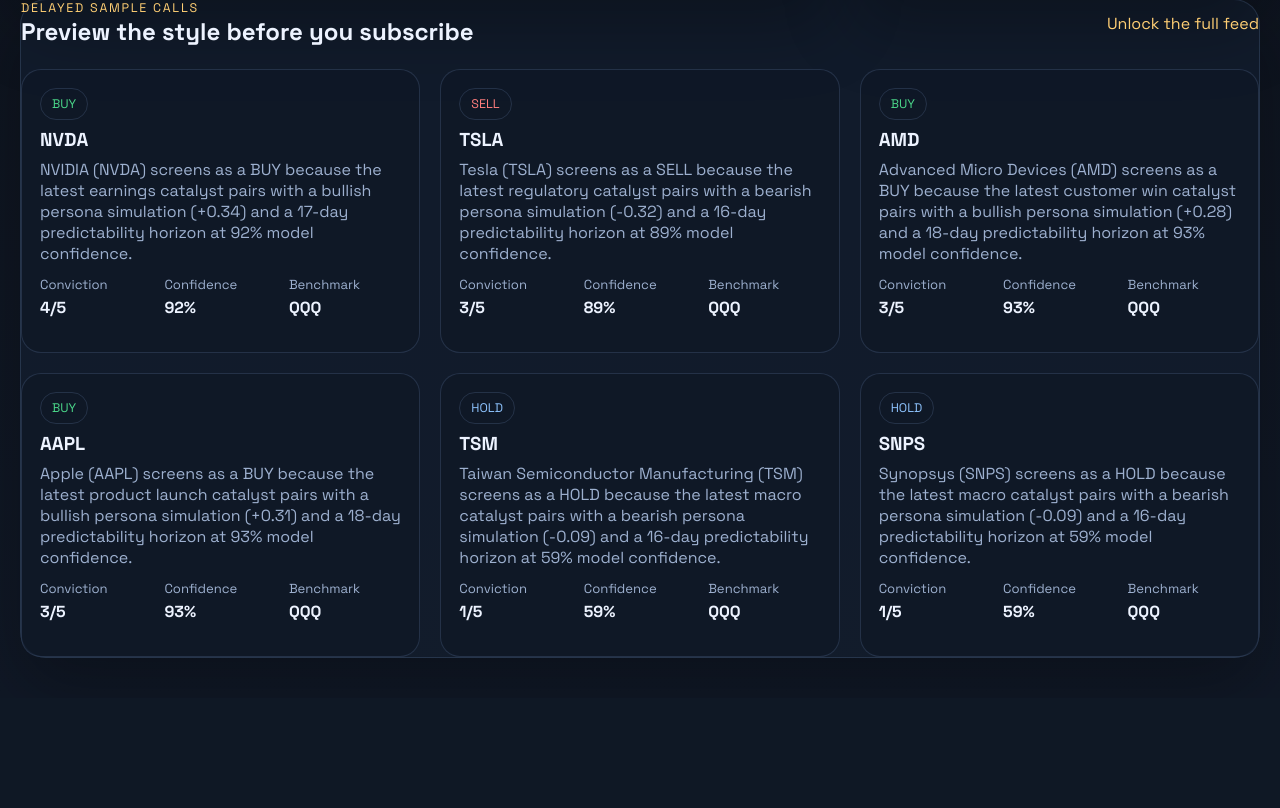
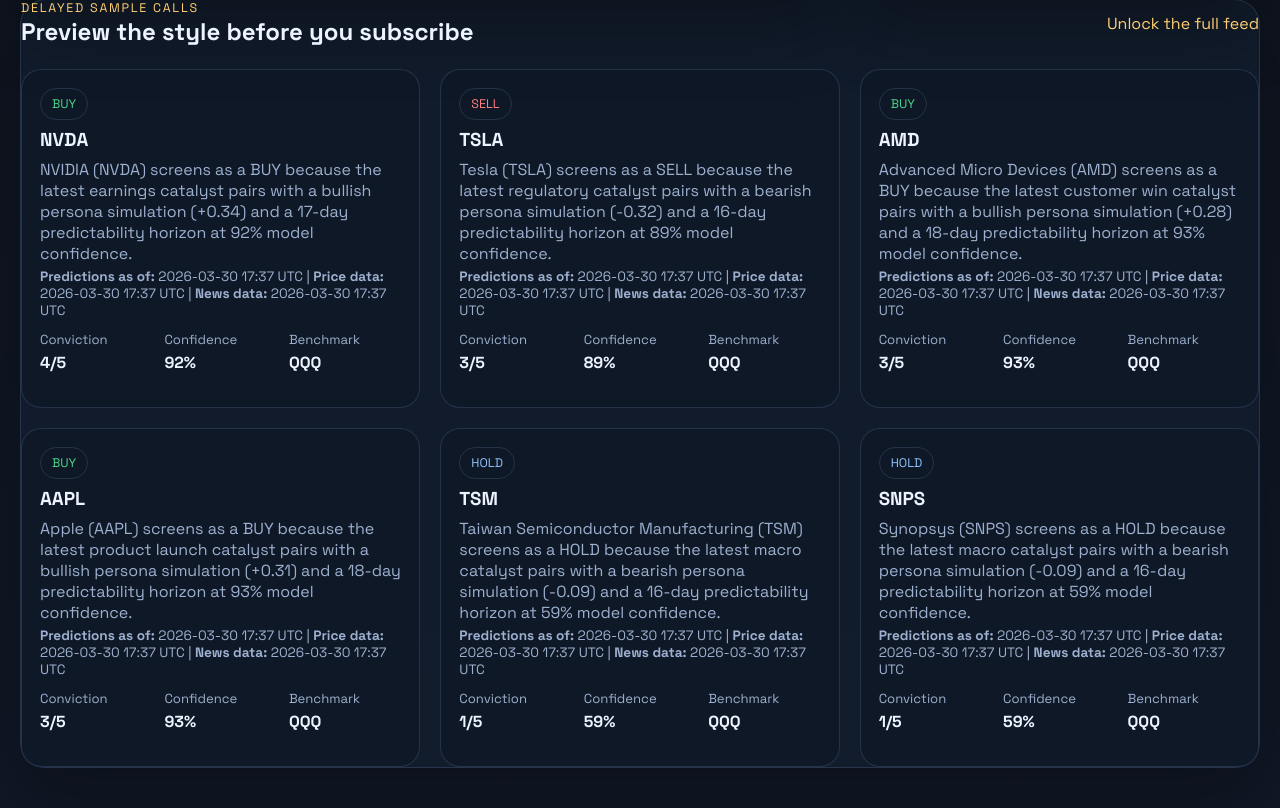
Before and after one commit to tahseen137/market-reaction-forecaster, a FastAPI app: page / in a window 1280 px wide. Shown: the part 724-1532 px from the top of the page. Before the commit the page ends 1382 px from the top, so only its background shows below. Run offline with FastAPI, Linux system fonts and the light colour scheme; data comes from the database, SQL or seed files in the repository; parts of the project's set-up code (start-up, migrations or seed data) failed here and were passed over; some libraries are stand-ins or nearby versions.

Commit message:
Add visible timestamps to dashboard and landing page
- Display 'Predictions as of', 'Price data', and 'News data' timestamps
- Timestamps show on landing page preview cards and dashboard feed
- Matches format already used in recommendation detail view
- Backend already provides these timestamps via RecommendationFeedEntry schema

```diff
--- a/app/templates/app.html
+++ b/app/templates/app.html
@@ -58,9 +58,9 @@
           {% if item.horizon_ranges and item.horizon_ranges|length > 0 %}
             Horizons: {% for h in item.horizon_ranges %}{{ h.horizon_days }}d{% if not loop.last %}, {% endif %}{% endfor %}
           {% endif %}
-          {% if item.generated_at %} | Predictions as of {{ item.generated_at.strftime("%m/%d %H:%M UTC") }}{% endif %}
-          {% if item.price_snapshot_at %} | Price data: {{ item.price_snapshot_at.strftime("%m/%d %H:%M UTC") }}{% endif %}
-          {% if item.news_snapshot_at %} | News data: {{ item.news_snapshot_at.strftime("%m/%d %H:%M UTC") }}{% endif %}
+          {% if item.generated_at %} | <strong>Predictions as of:</strong> {{ item.generated_at.strftime("%m/%d %H:%M UTC") }}{% endif %}
+          {% if item.price_snapshot_at %} | <strong>Price data:</strong> {{ item.price_snapshot_at.strftime("%m/%d %H:%M UTC") }}{% endif %}
+          {% if item.news_snapshot_at %} | <strong>News data:</strong> {{ item.news_snapshot_at.strftime("%m/%d %H:%M UTC") }}{% endif %}
         </p>
         <dl class="mini-metrics">
           <div><dt>Conviction</dt><dd>{{ item.conviction_score }}/5</dd></div>
--- a/app/templates/landing.html
+++ b/app/templates/landing.html
@@ -67,6 +67,11 @@
         <span class="pill {{ item.action }}">{{ item.action|upper }}</span>
         <h3><a href="/recommendations/{{ item.symbol }}">{{ item.symbol }}</a></h3>
         <p class="muted">{{ item.latest_headline or item.thesis_summary }}</p>
+        <p class="muted" style="font-size: 0.85rem; margin-top: 0.25rem;">
+          <strong>Predictions as of:</strong> {{ item.generated_at.strftime("%Y-%m-%d %H:%M UTC") }}
+          {% if item.price_snapshot_at %} | <strong>Price data:</strong> {{ item.price_snapshot_at.strftime("%Y-%m-%d %H:%M UTC") }}{% endif %}
+          {% if item.news_snapshot_at %} | <strong>News data:</strong> {{ item.news_snapshot_at.strftime("%Y-%m-%d %H:%M UTC") }}{% endif %}
+        </p>
         <dl class="mini-metrics">
           <div><dt>Conviction</dt><dd>{{ item.conviction_score }}/5</dd></div>
           <div><dt>Confidence</dt><dd>{{ "%.0f%%"|format(item.confidence_score * 100) }}</dd></div>
```
